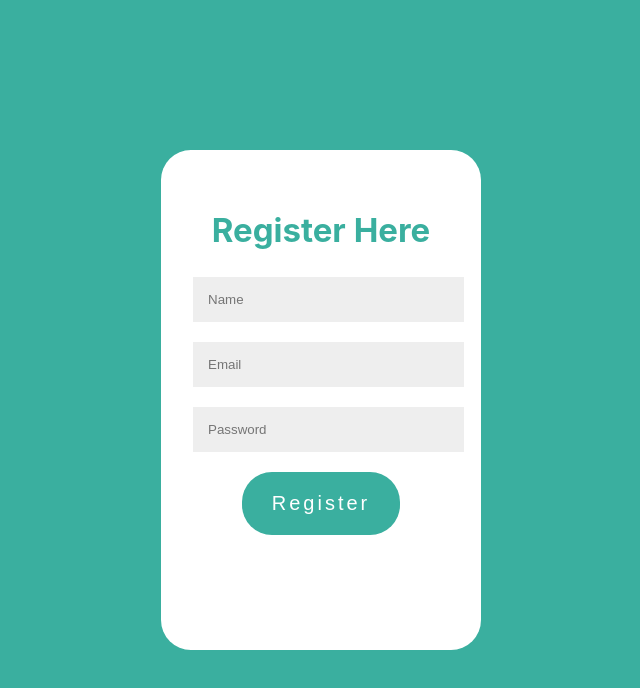
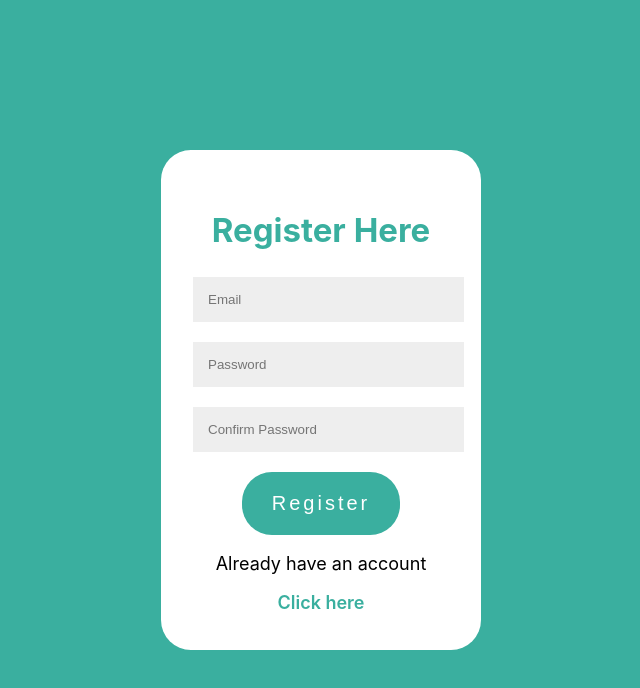
Before and after one commit to Icaka03/Ecommerce-Site, a React (Create React App) app: page /register in a window 1280 px wide. Shown: the top 688 px of the page, without its empty margins (319-959 px from the left). Built offline with nearby package versions, Linux system fonts and the light colour scheme.

Commit message:
add register/login

```diff
--- a/package.json
+++ b/package.json
@@ -6,6 +6,7 @@
     "@testing-library/jest-dom": "^5.16.5",
     "@testing-library/react": "^13.4.0",
     "@testing-library/user-event": "^13.5.0",
+    "firebase": "^9.17.2",
     "react": "^18.2.0",
     "react-dom": "^18.2.0",
     "react-router": "^6.9.0",
--- a/src/App.js
+++ b/src/App.js
@@ -4,15 +4,19 @@ import {
   Route,
   RouterProvider,
 } from "react-router-dom";
+import Account from "./components/Account.js";
 
 import Home from "./components/Home.js";
-import Register from "./components/Register.js";
+import Login from "./components/Login.js";
+import Register from "./components/Register";
 export default function App() {
   const router = createBrowserRouter(
     createRoutesFromElements(
       <>
         <Route path="/" element={<Home />} />
+        <Route path="/login" element={<Login />} />
         <Route path="/register" element={<Register />} />
+        <Route path="/account" element={<Account />} />
       </>
     )
   );
--- /dev/null
+++ b/src/components/Account.js
@@ -0,0 +1,9 @@
+export default function Account() {
+  return (
+    <section>
+      <div>
+        <p>Your Name</p>
+      </div>
+    </section>
+  );
+}
--- a/src/components/Header.js
+++ b/src/components/Header.js
@@ -1,10 +1,16 @@
-import React from "react";
+import React, { useState } from "react";
 import { Link } from "react-router-dom";
 import model from "../images/model.png";
 import styles from "../styles/Header.module.css";
 import logo from "../images/logo.png";
+import { getAuth, onAuthStateChanged } from "firebase/auth";
 
 export default function Header() {
+  const [accountLink, setAccountLink] = useState("");
+  const auth = getAuth();
+  onAuthStateChanged(auth, (user) => {
+    setAccountLink(user ? "/account" : "/register");
+  });
   return (
     <section>
       <div className={styles.header}>
@@ -27,13 +33,13 @@ export default function Header() {
             </li>
           </ul>
         </nav>
-        <img src={logo} alt="logo" classname={styles.logo} />
+        <img src={logo} alt="logo" className={styles.logo} />
         <ul>
           <li>
             <a href="default.asp">Shops</a>
           </li>
           <li>
-            <Link to="/register">Account</Link>
+            <Link to={accountLink}>Account</Link>
           </li>
         </ul>
       </div>
--- /dev/null
+++ b/src/components/Login.js
@@ -0,0 +1,53 @@
+import styles from "../styles/Register.module.css";
+import { Link } from "react-router-dom";
+import { useState } from "react";
+import { useNavigate } from "react-router-dom";
+import { auth } from "../firebase.js";
+import { getAuth, signInWithEmailAndPassword } from "firebase/auth";
+const authObject = getAuth();
+
+export default function Login() {
+  const [email, setEmail] = useState("");
+  const [password, setPassword] = useState("");
+  const [error, setError] = useState("");
+  const navigate = useNavigate();
+  function submitHandler(e) {
+    e.preventDefault();
+    signInWithEmailAndPassword(authObject, email, password)
+      .then((userCredential) => {
+        navigate("/");
+      })
+      .catch((err) => {
+        setError(err.message);
+      });
+  }
+  return (
+    <section className={styles.body}>
+      <form className={styles.form} onSubmit={submitHandler}>
+        <h1>Log In</h1>
+        <div className={styles.holder}>
+          <input
+            name="email"
+            type="email"
+            placeholder="Email"
+            value={email}
+            onChange={(e) => setEmail(e.target.value)}
+          />
+          <input
+            name="password"
+            type="password"
+            placeholder="Password"
+            value={password}
+            onChange={(e) => setPassword(e.target.value)}
+          />
+        </div>
+        <button type="submit">Log In</button>
+        <div className={styles.info}>
+          <p> Don't have an account?</p>
+          <Link to="/register">Register here</Link>
+          <p>{error}</p>
+        </div>
+      </form>
+    </section>
+  );
+}
--- a/src/components/Register.js
+++ b/src/components/Register.js
@@ -1,16 +1,73 @@
+import { useState } from "react";
+import { useNavigate } from "react-router-dom";
 import styles from "../styles/Register.module.css";
+import { Link } from "react-router-dom";
+import { auth } from "../firebase.js";
+import { createUserWithEmailAndPassword } from "firebase/auth";
+export default function Register() {
+  const [email, setEmail] = useState("");
+  const [password, setPassword] = useState("");
+  const [confirmPassword, setConfirmPassword] = useState("");
+  const [error, setError] = useState("");
+  const navigate = useNavigate();
+  const validatePassword = () => {
+    let isValid = false;
+    if (password !== "" && confirmPassword !== "") {
+      if (password !== confirmPassword) {
+        setError("Passwords does not match");
+      }
+      isValid = password === confirmPassword;
+    }
 
-export default function Register() {
+    return isValid;
+  };
+
+  function submitHandler(e) {
+    e.preventDefault();
+    setError("");
+    if (!validatePassword()) {
+      return;
+    }
+    // Create a new user with email and password using firebase
+    createUserWithEmailAndPassword(auth, email, password)
+      .then((res) => {
+        navigate("/");
+      })
+      .catch((err) => setError(err.message));
+  }
   return (
     <section className={styles.body}>
-      <form className={styles.form}>
+      <form className={styles.form} onSubmit={submitHandler}>
         <h1>Register Here</h1>
         <div className={styles.holder}>
-          <input placeholder="Name" />
-          <input placeholder="Email" />
-          <input placeholder="Password" />
+          <input
+            name="email"
+            type="email"
+            placeholder="Email"
+            value={email}
+            onChange={(e) => setEmail(e.target.value)}
+          />
+          <input
+            name="password"
+            type="password"
+            placeholder="Password"
+            value={password}
+            onChange={(e) => setPassword(e.target.value)}
+          />
+          <input
+            name="confirmPassword"
+            type="password"
+            placeholder="Confirm Password"
+            value={confirmPassword}
+            onChange={(e) => setConfirmPassword(e.target.value)}
+          />
         </div>
-        <button>Register</button>
+        <button type="submit">Register</button>
+        <div className={styles.info}>
+          <p> Already have an account</p>
+          <Link to="/login">Click here</Link>
+          <p> {error}</p>
+        </div>
       </form>
     </section>
   );
--- /dev/null
+++ b/src/firebase.js
@@ -0,0 +1,21 @@
+import { initializeApp } from "firebase/app";
+import { getAuth } from "firebase/auth";
+
+// TODO: Add SDKs for Firebase products that you want to use
+// https://firebase.google.com/docs/web/setup#available-libraries
+
+// Your web app's Firebase configuration
+const firebaseConfig = {
+  apiKey: "AIzaSyDeDrg8BRhCS36x15Z5XVYlosbqMVMoTHw",
+  authDomain: "ecommerceshop-1e5ae.firebaseapp.com",
+  projectId: "ecommerceshop-1e5ae",
+  storageBucket: "ecommerceshop-1e5ae.appspot.com",
+  messagingSenderId: "836329359712",
+  appId: "1:836329359712:web:4b17dcae1507447b17b605",
+};
+
+// Initialize Firebase
+const app = initializeApp(firebaseConfig);
+const auth = getAuth(app);
+
+export { auth };
--- a/src/styles/Register.module.css
+++ b/src/styles/Register.module.css
@@ -40,3 +40,14 @@
   display: block;
   cursor: pointer;
 }
+
+.info {
+  text-align: center;
+  font-size: 18px;
+}
+
+.info a {
+  color: #3aaf9f;
+  text-decoration: none;
+  font-weight: 600;
+}
```
Also changed, not shown: 1 other file (tests, documents, lock files or other folders).
